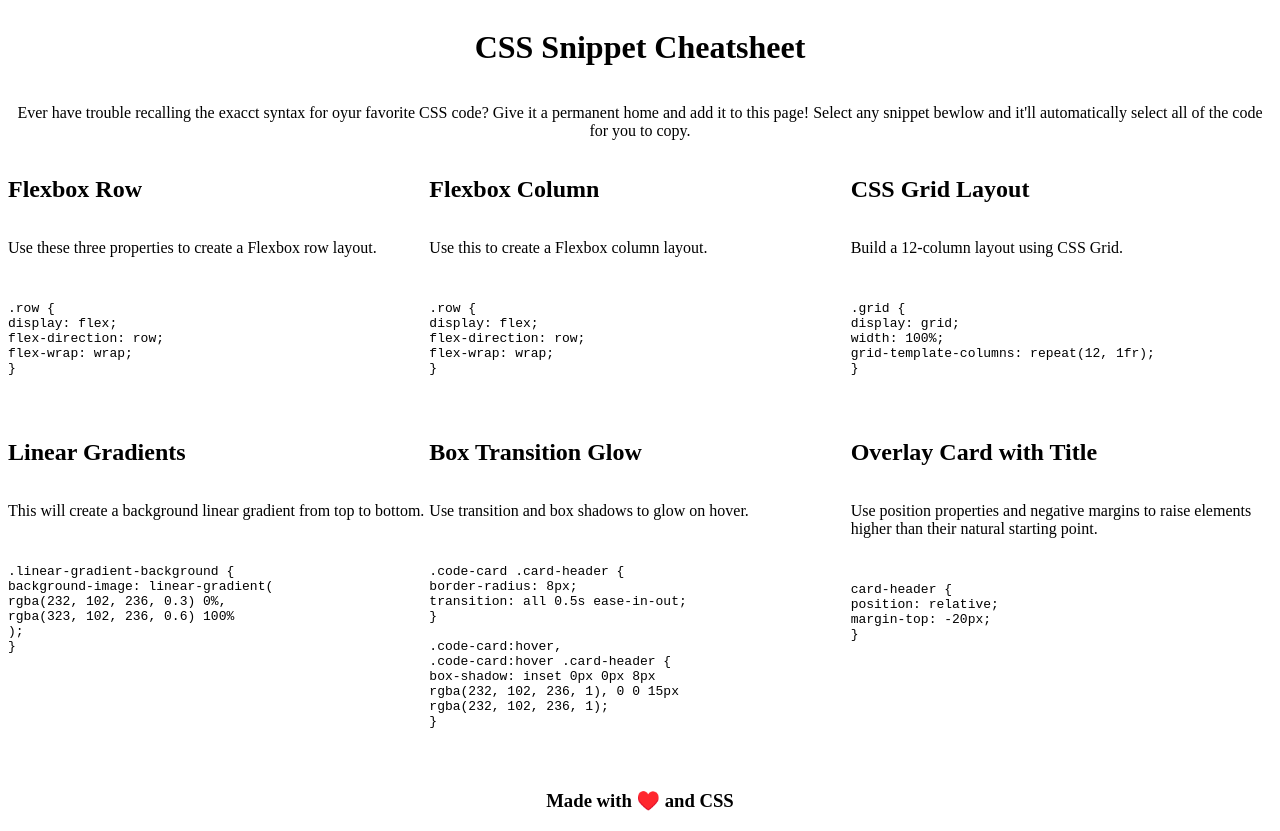
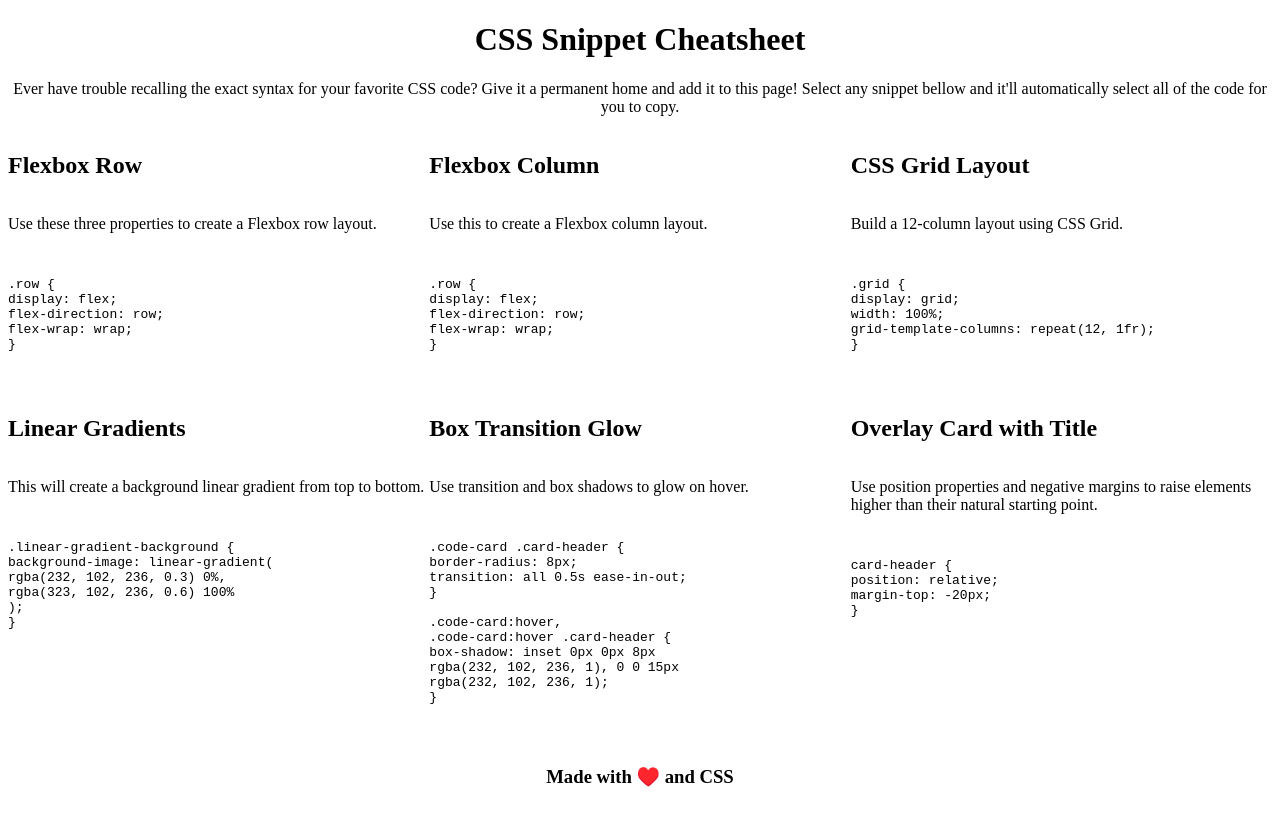
Before and after one commit to jeffz98/my-special-mini-project, a plain HTML site: page index.html in a window 1280 px wide. After the commit the page ends 807 px from the top, so only its background shows below. Drawn offline with Linux system fonts and the light colour scheme.

Commit message:
add descriptive comments to files

```diff
--- a/assets/style.css
+++ b/assets/style.css
@@ -1,19 +1,17 @@
+/* Centers the whole page and adapts width setting to contain padding and border */
 body {
     text-align: center;
     box-sizing: border-box;
 }
 
-header {
-    display: flex;
-    flex-direction: column;
-}
-
+/* Aligns cards horizontally and ensures they properly wrap in response to viewport size */
 .flex-container {
     display: flex;
     flex-wrap: wrap;
-    justify-content: center;
+    /* justify-content: center; */
 }
 
+/* Styles each card vertically, sets its width, and ensures it stays to the left of its container */
 .card {
     display: flex;
     flex-direction: column;
@@ -21,12 +19,14 @@ header {
     flex: 1 0 400px;
 }
 
+/* Removes unnecessary whitespace/indentation */
 code {
     white-space: pre-line;
 }
 
 /* Media query for tablets */
 @media screen and (max-width: 768px) {
+    /* Adjusts card size */
     .card {
         flex: 1 0 300px;
     }
@@ -34,6 +34,7 @@ code {
 
 /* Media query for mobile phones */
 @media screen and (max-width: 480px) {
+    /* Adjusts card size */
     .card {
         flex: 1 0 200px;
     }
--- a/index.html
+++ b/index.html
@@ -8,15 +8,18 @@
     <title>CSS Snippet</title>
 </head>
 <body>
+    <!-- The header of the website contains an introduction of how the page can help
+    a developer -->
     <header>
         <h1>CSS Snippet Cheatsheet</h1>
         <p>
-            Ever have trouble recalling the exacct syntax for oyur favorite CSS code?
+            Ever have trouble recalling the exact syntax for your favorite CSS code?
             Give it a permanent home and add it to this page! Select any snippet
-            bewlow and it'll automatically select all of the code for you to copy.
+            bellow and it'll automatically select all of the code for you to copy.
         </p>
     </header>
 
+    <!-- This is the container for the css snippets cards -->
     <div class = "flex-container">
 
         <div class="card">
@@ -110,6 +113,7 @@
         </div>
     </div>
 
+    <!-- Footer indicates main tools used -->
     <footer>
         <h3>Made with ♥️ and CSS</h3>
     </footer>
```
